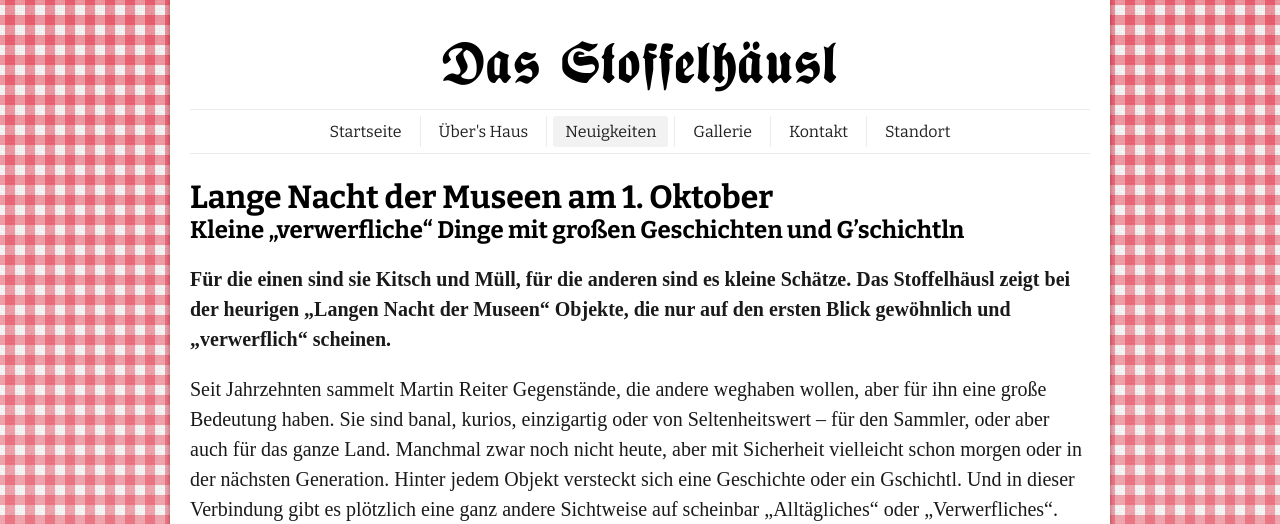
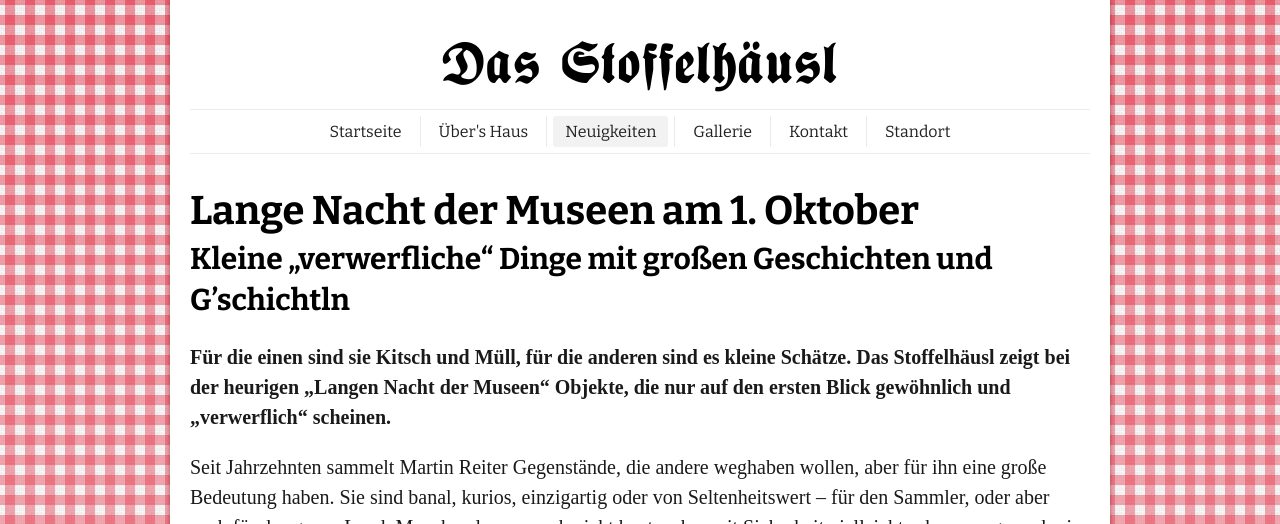
Before and after one commit to stoffelhaeusl/stoffelhaeusl.github.io, a Jekyll site: the page built from neuigkeiten.md, in a window 1280 px wide. Shown: the top 524 px of the page. Built offline with Jekyll 4.4.1, drawn with Linux system fonts in a browser that asks for light colours; some web fonts are replaced; grey boxes are pictures that could not be loaded.

Commit message:
Update style.

```diff
--- /dev/null
+++ b/_includes/post_content.html
@@ -0,0 +1,3 @@
+<section class="article-content">
+  {{ include.content }}
+</section>
--- a/_includes/post_header.html
+++ b/_includes/post_header.html
@@ -1,6 +1,8 @@
 <header>
-  <h1><a href='{{ include.post.url | prepend: site.baseurl }}'>{{ include.post.title }}</a></h1>
-  {% if include.post.subtitle %}
-    <h2>{{ include.post.subtitle }}</h2>
-  {% endif %}
+  <hgroup>
+    <h1><a href='{{ include.post.url | prepend: site.baseurl }}'>{{ include.post.title }}</a></h1>
+    {% if include.post.subtitle %}
+      <h2>{{ include.post.subtitle }}</h2>
+    {% endif %}
+  </hgroup>
 </header>
--- a/_layouts/page.html
+++ b/_layouts/page.html
@@ -3,5 +3,7 @@
 ---
 <section class="content">
   <h1>{{ page.title }}</h1>
-  {{ content }}
+  <div class="page-content">
+    {{ content }}
+  </div>
 </section>
--- a/_layouts/post.html
+++ b/_layouts/post.html
@@ -3,7 +3,5 @@
 ---
 <article class="content">
   {% include post_header.html post=page %}
-  <div class="article-content">
-    {{ content }}
-  </div>
+  {% include post_content.html content=content %}
 </article>
--- a/css/main.scss
+++ b/css/main.scss
@@ -247,6 +247,17 @@
 h1, h2, h3, h4, h5, h6 {
   font-family: $headline-font;
   font-weight: 700;
+  line-height: 1.375em;
+}
+
+hgroup {
+  margin-top: 1em;
+  margin-bottom: 1em;
+
+  h1, h2, h3, h4, h5, h6 {
+    margin-top: 0;
+    margin-bottom: 0;
+  }
 }
 
 .branding {
@@ -441,7 +452,6 @@
     padding: .5em .75em;
     background: $lightgrey;
     line-height: 1.5em;
-    @include hyphens;
   }
 }
 
@@ -535,8 +545,17 @@
   color: $lightgrey;
 }
 
-article, section {
-  @include hyphens;
+.content {
+  font-size: 1em;
+  line-height: 1.5em;
+
+  h1 {
+    font-size: 2em;
+  }
+
+  @include desktop {
+    font-size: 1.25em;
+  }
 
   header {
     h1 {
@@ -556,9 +575,6 @@
     }
 
     h1, h2 {
-      margin-top: 0;
-      margin-bottom: 0;
-
       a {
         text-decoration: none;
         color: inherit;
@@ -566,32 +582,37 @@
     }
   }
 
+  &:not(:last-of-type) {
+    border-bottom: 1px solid $lightgrey;
+    padding-bottom: 2em;
+  }
+}
+
+
+.article-content, .page-content {
+  @extend %clearfix;
+}
+
+article, section {
+  @include hyphens;
+
   .entry-meta {
     font-size: .75em;
   }
 
   .full {
-    margin-top: 1em;
-    margin-bottom: 1em;
     width: 100%;
   }
 
   p {
     color: $darkgrey;
-    font-size: 1em;
-    line-height: 1.5em;
+  }
+
+  .full, p, table {
     margin-top: 1em;
     margin-bottom: 1em;
-
-    @include desktop {
-      font-size: 1.25em;
-    }
   }
 
-  &:not(:last-of-type) {
-    border-bottom: 1px solid $lightgrey;
-    padding-bottom: 2em;
-  }
 }
 
 
@@ -627,7 +648,3 @@
     color: $lightgrey;
   }
 }
-
-.article-content {
-  @extend %clearfix;
-}
--- a/neuigkeiten.md
+++ b/neuigkeiten.md
@@ -7,16 +7,13 @@
   <article class="content">
     {% include post_header.html post=post %}
     {% if post.content contains '<!--more-->' %}
-      <div class="article-content">
-        {{ post.content | split: '<!--more-->' | first }}
-      </div>
+      {% assign content = post.content | split: '<!--more-->' | first%}
+      {% include post_content.html content=content %}
       <footer>
         <a href='{{ post.url | prepend: site.baseurl }}'>Weiterlesen … </a>
       </footer>
     {% else %}
-      <div class="article-content">
-        {{ post.content }}
-      </div>
+      {% include post_content.html content=post.content %}
     {% endif %}
   </article>
 {% endfor %}
```
